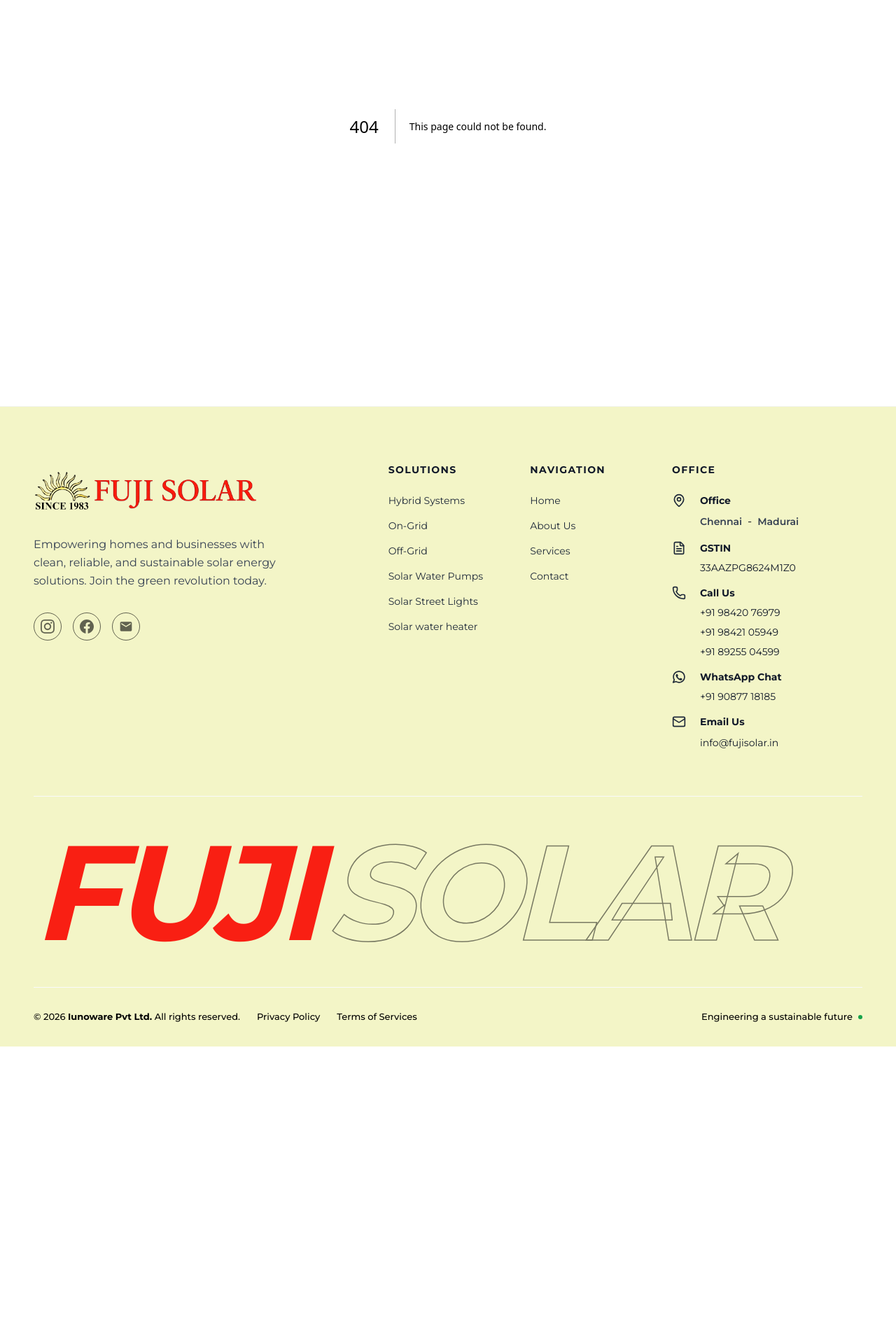
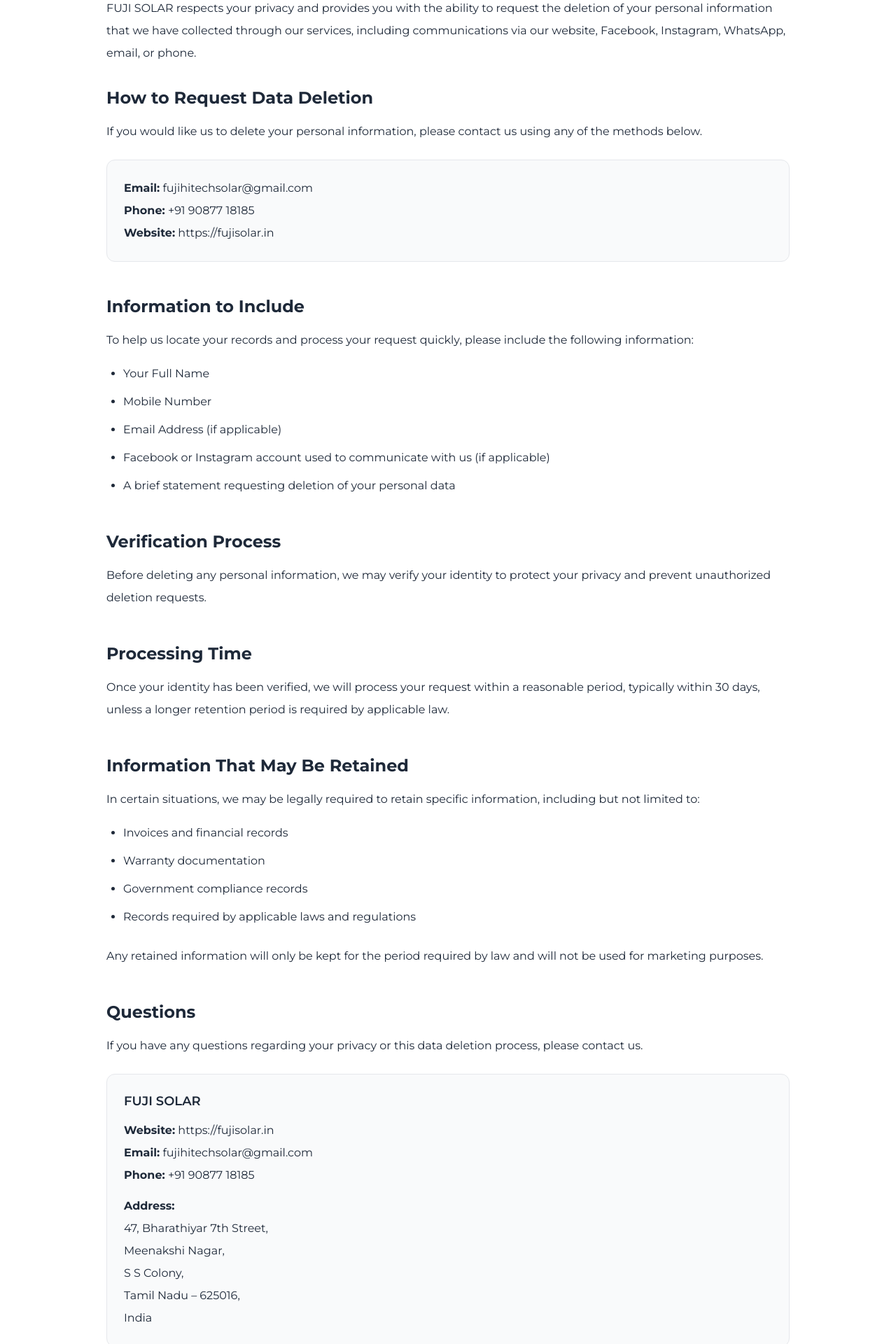
Before and after one commit to iunoware/fuji-solar, a Next.js app: page /data-deletion in a window 1280 px wide. Before the commit this address had no page. Shown: the part 220-2140 px from the top of the page at 70% size. Before the commit the page ends 1715 px from the top, so only its background shows below. Built offline with nearby package versions, Linux system fonts and the light colour scheme.

Commit message:
data deletion page added

```diff
--- /dev/null
+++ b/app/data-deletion/page.tsx
@@ -0,0 +1,147 @@
+export default function DataDeletion() {
+  return (
+    <main className="bg-white text-gray-800">
+      <div className="mx-auto max-w-5xl px-6 py-26">
+        <h1 className="mb-2 text-4xl font-bold">
+          User Data Deletion Instructions
+        </h1>
+
+        <p className="mb-10 text-gray-600">
+          <strong>Effective Date:</strong> 1 July 2026
+        </p>
+
+        <p className="mb-8 leading-8">
+          FUJI SOLAR respects your privacy and provides you with the ability to
+          request the deletion of your personal information that we have
+          collected through our services, including communications via our
+          website, Facebook, Instagram, WhatsApp, email, or phone.
+        </p>
+
+        <Section title="How to Request Data Deletion">
+          <p>
+            If you would like us to delete your personal information, please
+            contact us using any of the methods below.
+          </p>
+
+          <div className="mt-6 rounded-xl border border-gray-200 bg-gray-50 p-6">
+            <p>
+              <strong>Email:</strong> fujihitechsolar@gmail.com
+            </p>
+
+            <p>
+              <strong>Phone:</strong> +91 90877 18185
+            </p>
+
+            <p>
+              <strong>Website:</strong> https://fujisolar.in
+            </p>
+          </div>
+        </Section>
+
+        <Section title="Information to Include">
+          <p>
+            To help us locate your records and process your request quickly,
+            please include the following information:
+          </p>
+
+          <ul className="mt-4 list-disc space-y-2 pl-6">
+            <li>Your Full Name</li>
+            <li>Mobile Number</li>
+            <li>Email Address (if applicable)</li>
+            <li>
+              Facebook or Instagram account used to communicate with us (if
+              applicable)
+            </li>
+            <li>A brief statement requesting deletion of your personal data</li>
+          </ul>
+        </Section>
+
+        <Section title="Verification Process">
+          <p>
+            Before deleting any personal information, we may verify your
+            identity to protect your privacy and prevent unauthorized deletion
+            requests.
+          </p>
+        </Section>
+
+        <Section title="Processing Time">
+          <p>
+            Once your identity has been verified, we will process your request
+            within a reasonable period, typically within 30 days, unless a
+            longer retention period is required by applicable law.
+          </p>
+        </Section>
+
+        <Section title="Information That May Be Retained">
+          <p>
+            In certain situations, we may be legally required to retain specific
+            information, including but not limited to:
+          </p>
+
+          <ul className="mt-4 list-disc space-y-2 pl-6">
+            <li>Invoices and financial records</li>
+            <li>Warranty documentation</li>
+            <li>Government compliance records</li>
+            <li>Records required by applicable laws and regulations</li>
+          </ul>
+
+          <p className="mt-6">
+            Any retained information will only be kept for the period required
+            by law and will not be used for marketing purposes.
+          </p>
+        </Section>
+
+        <Section title="Questions">
+          <p>
+            If you have any questions regarding your privacy or this data
+            deletion process, please contact us.
+          </p>
+
+          <div className="mt-6 rounded-xl border border-gray-200 bg-gray-50 p-6">
+            <p className="text-lg font-semibold">FUJI SOLAR</p>
+
+            <p className="mt-3">
+              <strong>Website:</strong> https://fujisolar.in
+            </p>
+
+            <p>
+              <strong>Email:</strong> fujihitechsolar@gmail.com
+            </p>
+
+            <p>
+              <strong>Phone:</strong> +91 90877 18185
+            </p>
+
+            <p className="mt-3">
+              <strong>Address:</strong>
+              <br />
+              47, Bharathiyar 7th Street,
+              <br />
+              Meenakshi Nagar,
+              <br />
+              S S Colony,
+              <br />
+              Tamil Nadu – 625016,
+              <br />
+              India
+            </p>
+          </div>
+        </Section>
+      </div>
+    </main>
+  );
+}
+
+type SectionProps = {
+  title: string;
+  children: React.ReactNode;
+};
+
+function Section({ title, children }: SectionProps) {
+  return (
+    <section className="mb-12">
+      <h2 className="mb-4 text-2xl font-bold">{title}</h2>
+      <div className="space-y-4 leading-8">{children}</div>
+    </section>
+  );
+}
--- a/components/Footer.tsx
+++ b/components/Footer.tsx
@@ -544,12 +544,15 @@
                 </a>{" "}
                 All rights reserved.
               </span>
-              <div className="flex items-center gap-6">
+              <div className="flex flex-wrap items-center gap-x-6 gap-y-2 justify-center sm:justify-start">
                 <Link href="/privacy-policy" className="hover:text-brand-red transition-colors">
                   Privacy Policy
                 </Link>
-                <Link href="/terms-of-services" className="hover:text-brand-red transition-colors">
-                  Terms of Services
+                <Link href="/terms-of-service" className="hover:text-brand-red transition-colors">
+                  Terms of Service
+                </Link>
+                <Link href="/data-deletion" className="hover:text-brand-red transition-colors">
+                  Data Deletion
                 </Link>
               </div>
             </div>
```
Also changed, not shown: app/terms-of-service/page.tsx (renamed from app/terms-of-services/page.tsx).
